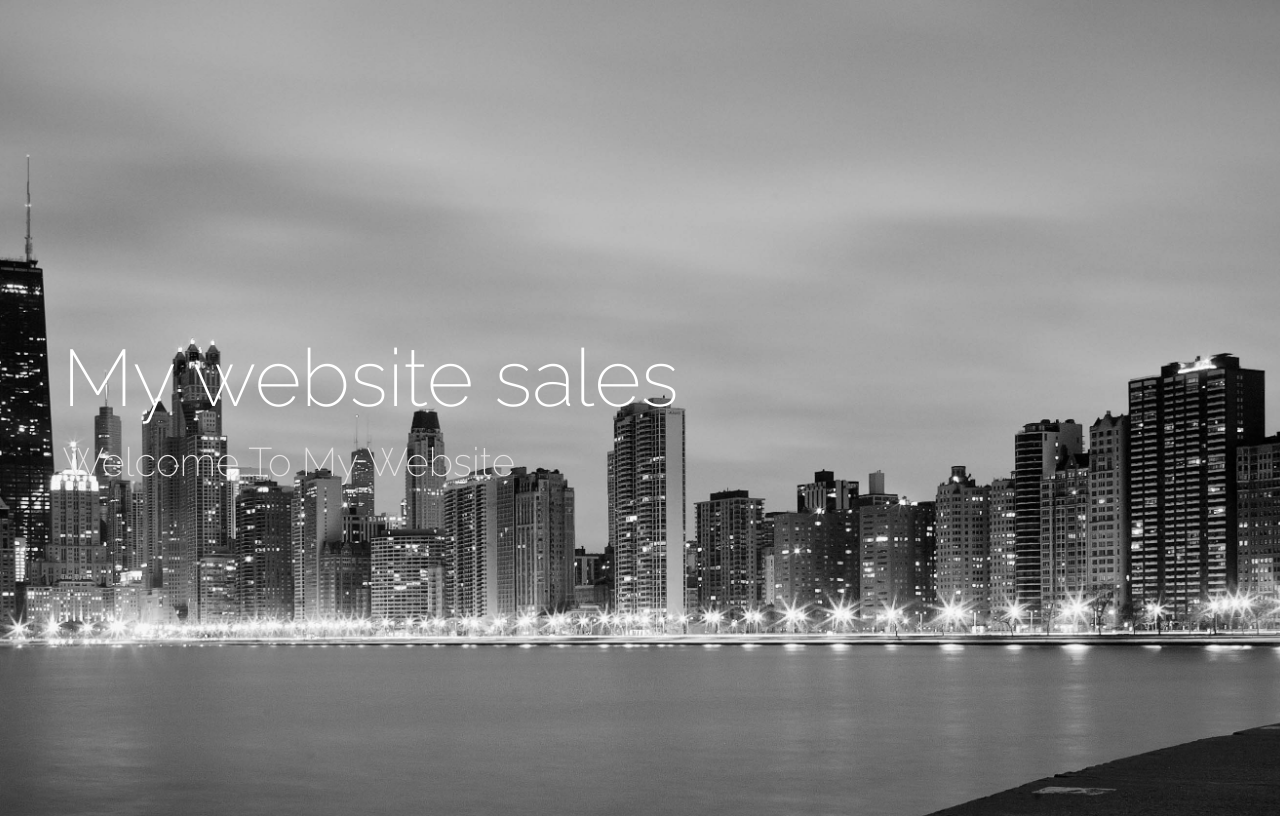
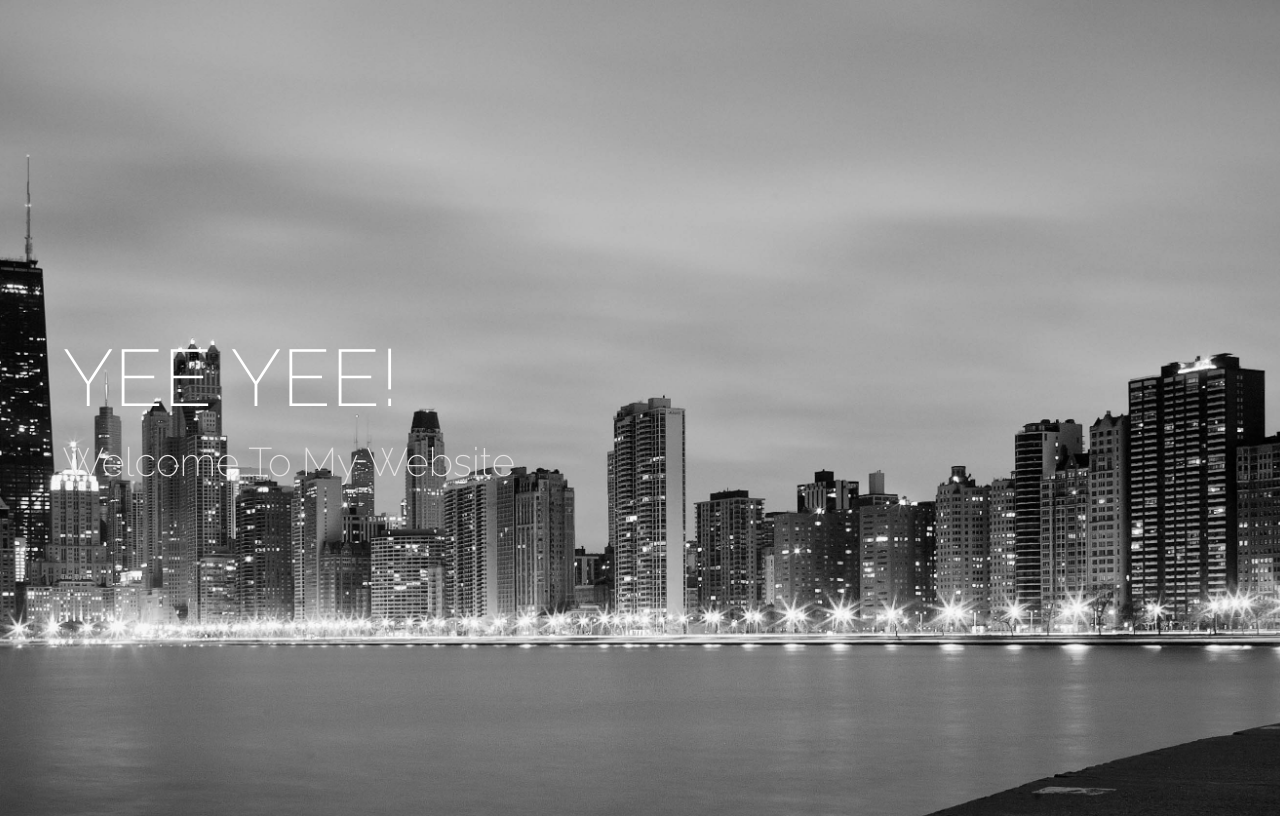
Before and after one commit to MurrTuck/typeWriterEffect, a plain HTML site: page index.html in a window 1280 px wide. Drawn offline with Linux system fonts and the light colour scheme.

Commit message:
Firing up the ol project

```diff
--- a/index.html
+++ b/index.html
@@ -11,7 +11,7 @@
 <body>
 
     <div class="container">
-        <h1>My website sales
+        <h1>YEE YEE!
             <!-- Change the time of the 'Pause' here!! -->
             <span class="txt-type" data-wait="3000" data-words='["Clothes", "Handbags", "Accessories"]'></span>
         </h1>
```
